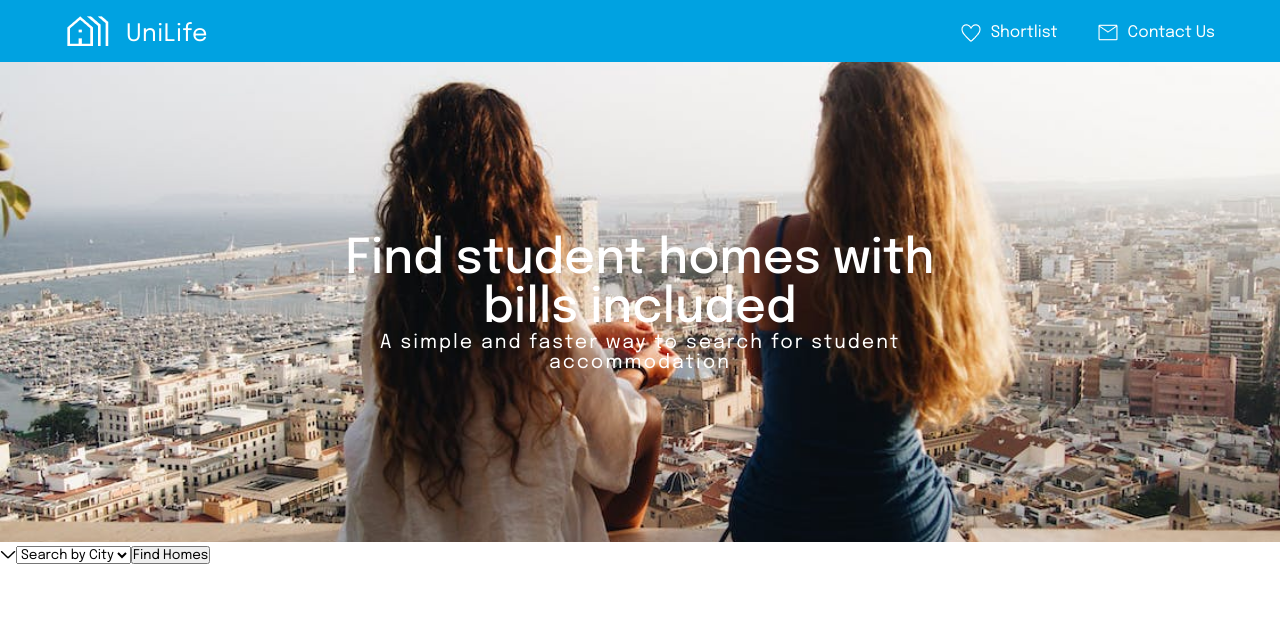
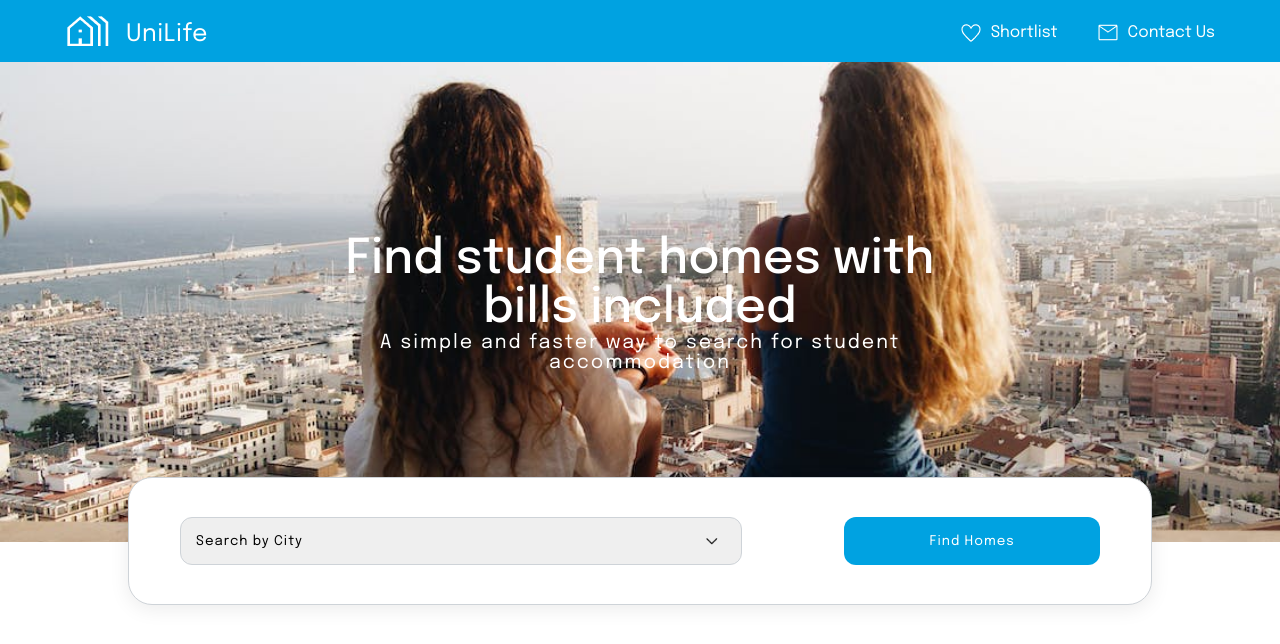
Before and after one commit to twentyfive21/uniLife, a React (Vite) app: page / in a window 1280 px wide. Shown: the top 644 px of the page. Built offline with nearby package versions, Linux system fonts and the light colour scheme; no server answers.

Commit message:
homepage css for arrow and form

```diff
--- a/src/pages/Homepage/Homepage.css
+++ b/src/pages/Homepage/Homepage.css
@@ -0,0 +1,48 @@
+.homepage-box {
+    position: relative;
+}
+.form-container {
+    position: absolute;
+    top: 99%;
+    left: 50%;
+    transform: translate(-50%, -50%);
+}
+.form-container form {
+    background-color: #FFFFFF;
+    height: 128px;
+    display: flex;
+    align-items: center;
+    justify-content: space-around;
+    width: 80vw;
+    border-radius: 24px;
+    box-shadow: 0px 4px 20px 0px #00000014;
+    border: 1px solid #CED3D8;
+}
+.form-container select {
+    width: 55%;
+    color: black;
+    border: 1px solid #CED3D8;
+    padding: 0px 15px;
+    -webkit-appearance: none;
+    appearance: none;
+    position: relative;
+}
+.form-container select, button {
+    letter-spacing: 1px;
+    height: 48px;
+    border-radius: 12px;
+}
+.form-container button{
+    width: 25%;
+    border: none;
+    background-color: #00A2E1;
+    color: #FFFFFF;
+}
+.arrow {
+    position: absolute;
+    height: 7px;
+    z-index: 1;
+    top: 50%;
+    left: 57%;
+    transform: translate(-50%, -50%);
+}
```
